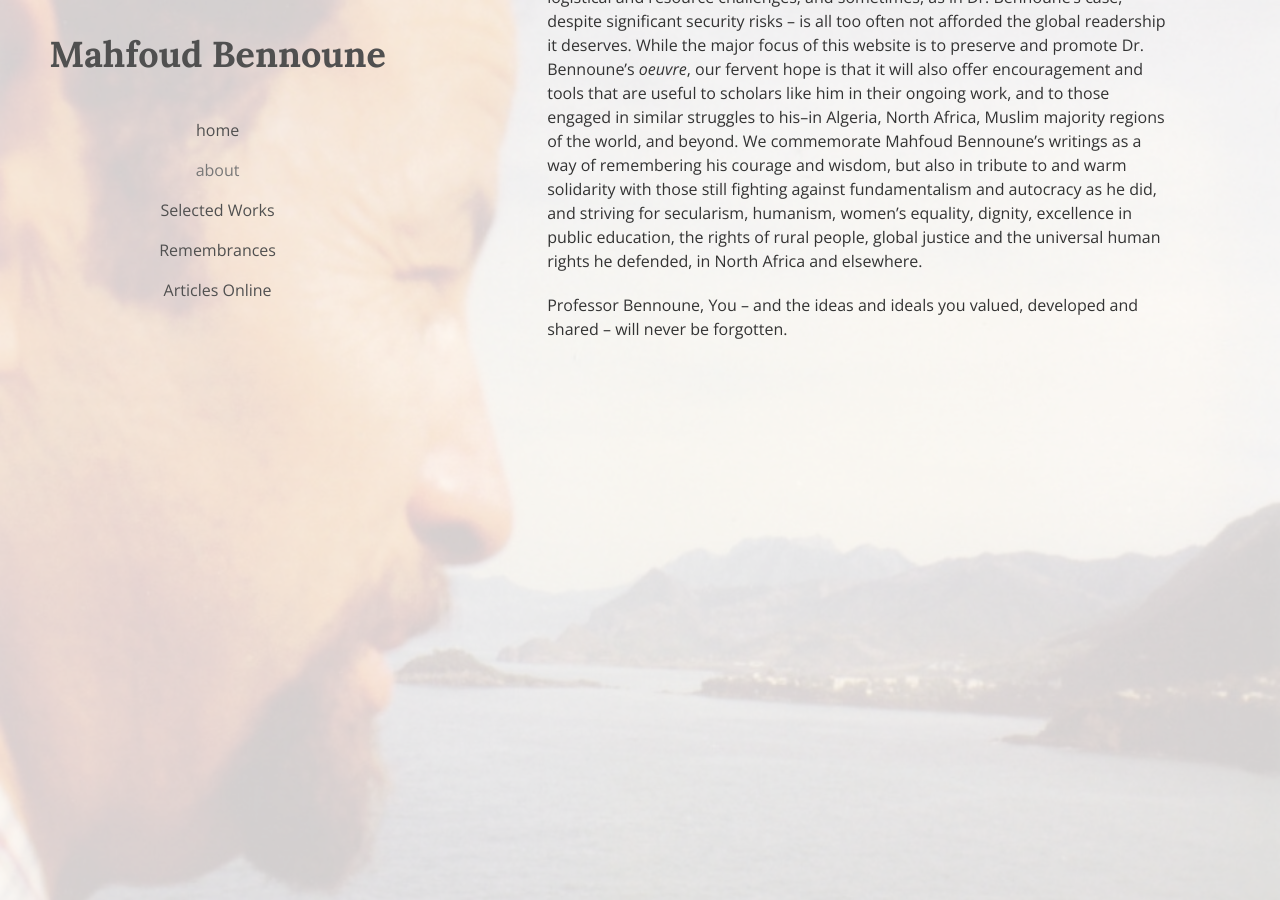
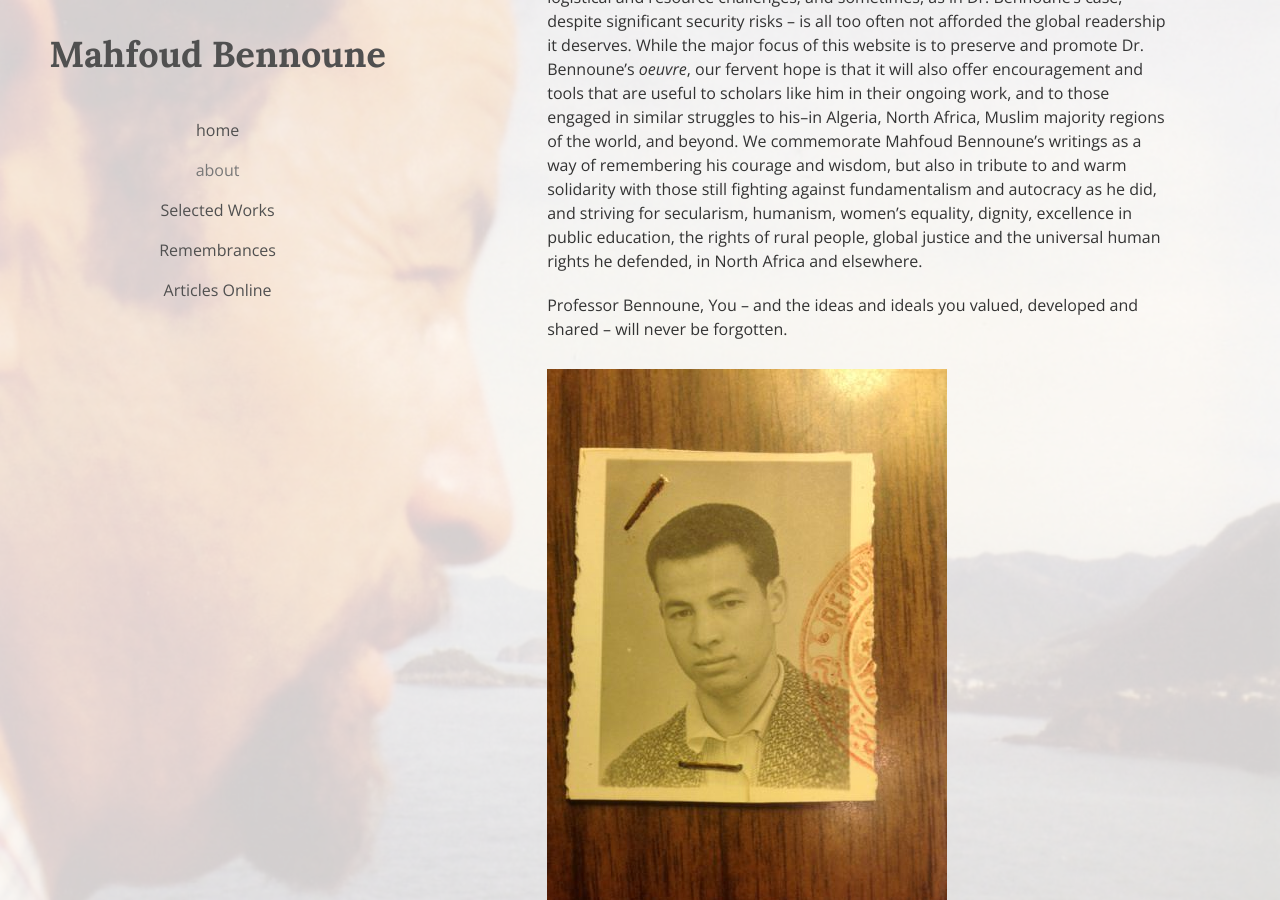
Before and after one commit to sonnetmedia/mahfoudbennoune.com, a Jekyll site: the page built from _pages/about.md, in a window 1280 px wide and 900 px high, scrolled down 932 px. Built offline with Jekyll 4.4.1, drawn with Linux system fonts in a browser that asks for light colours; nearby versions of some CDN libraries.

Commit message:
add photo

```diff
--- a/_pages/about.md
+++ b/_pages/about.md
@@ -20,3 +20,6 @@ A veteran of Algeria’s war of national liberation, he remained involved in Alg
 
 
 Professor Bennoune, You – and the ideas and ideals you valued, developed and shared – will never be forgotten.
+
+
+![](/assets/img/IMG_1362.jpg)
```
Also changed, not shown: assets/img/IMG_1362.jpg (added).
